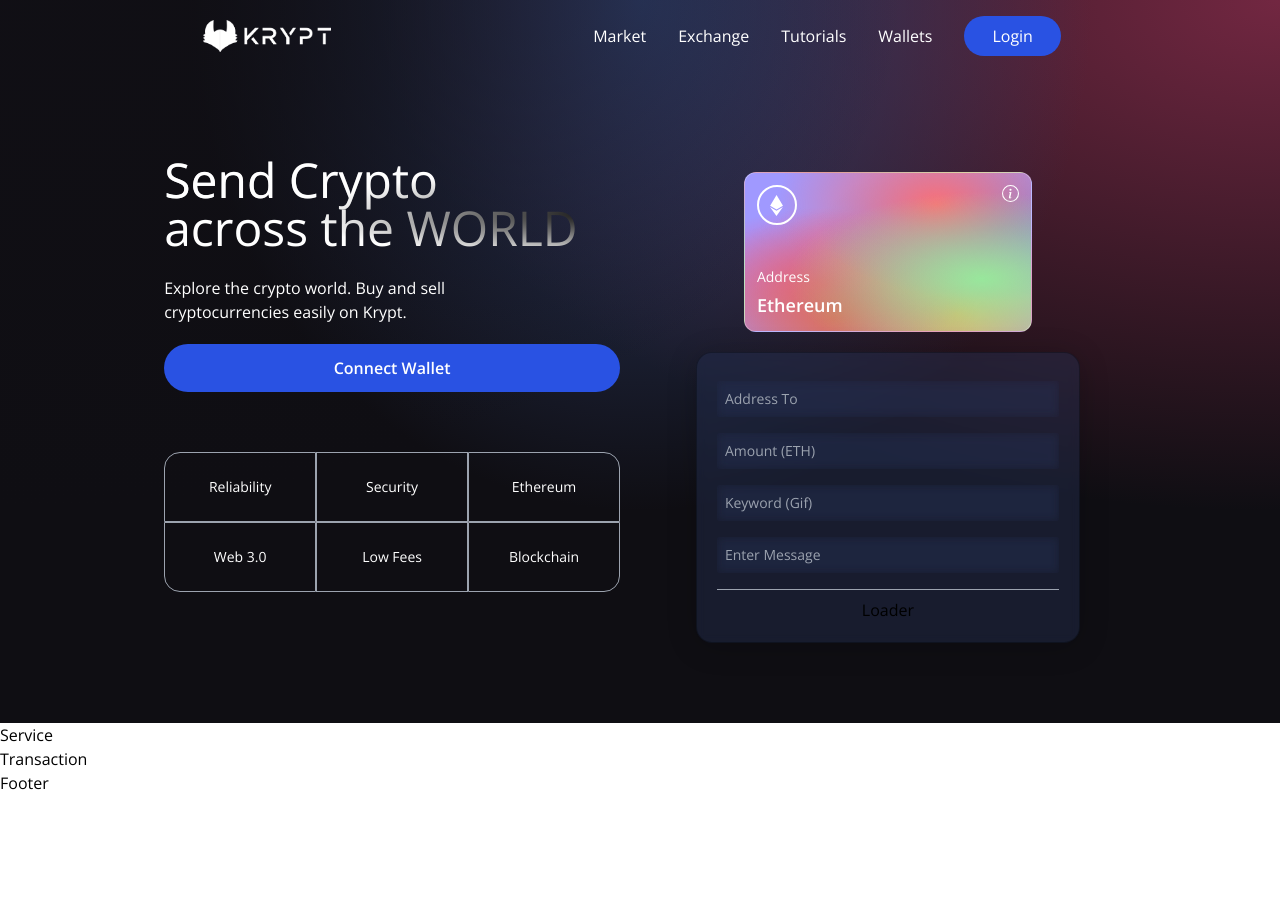
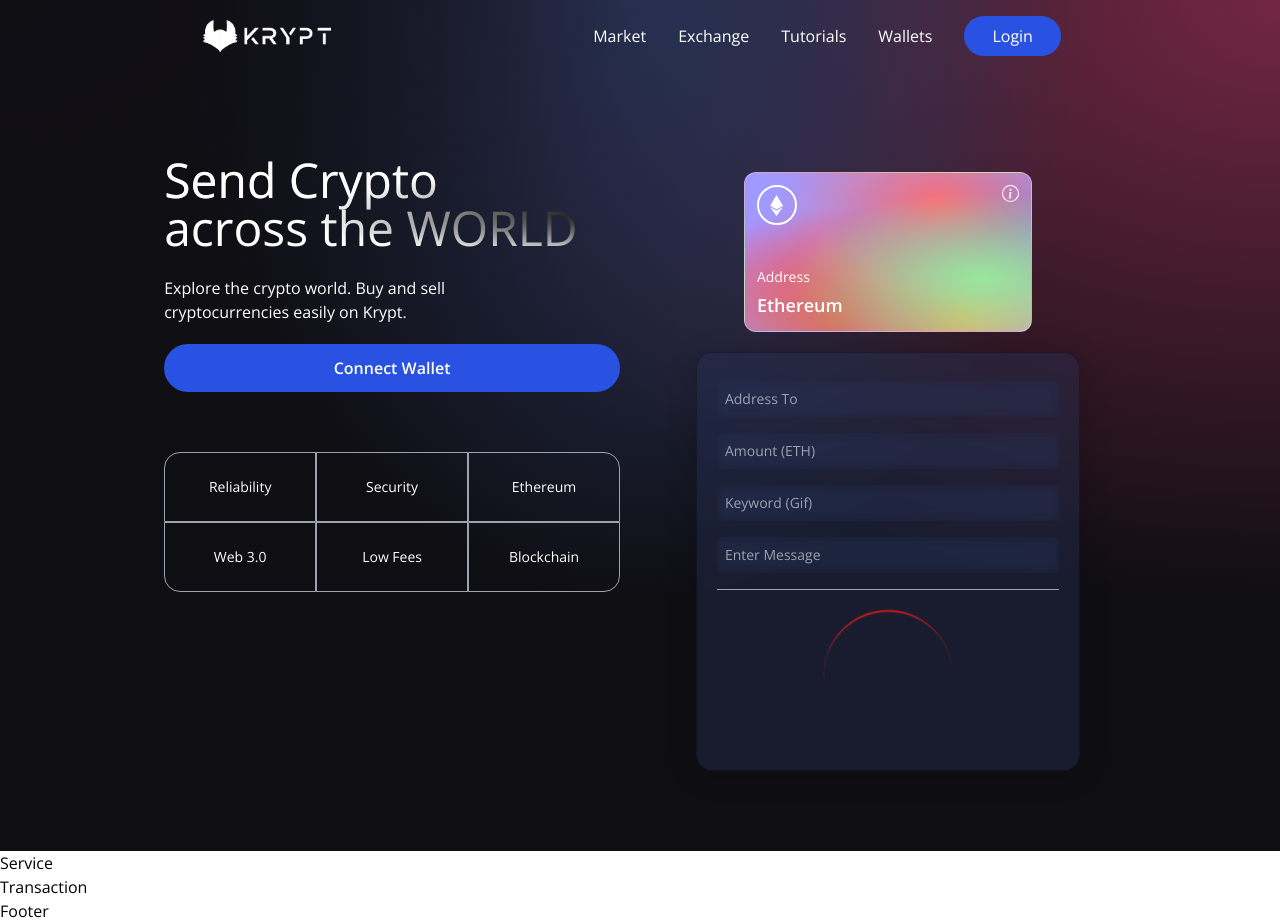
Before and after one commit to IsekaiGuy/Crypt, a React (Vite) app in the folder client/: page / in a window 1280 px wide. Before the commit the page ends 800 px from the top, so only its background shows below. Built offline with nearby package versions, Linux system fonts and the light colour scheme.

Commit message:
Added Loader

```diff
--- a/client/src/components/Loader.tsx
+++ b/client/src/components/Loader.tsx
@@ -1,5 +1,7 @@
 const Loader = () => {
-    return <div>Loader</div>
+    return (<div className='flex justify-center items-center py-3'>
+        <div className='animate-spin rounded-full h-32 w-32 border-b-2 border-red-700'/>
+    </div>)
 }
 
 export default Loader;
```
